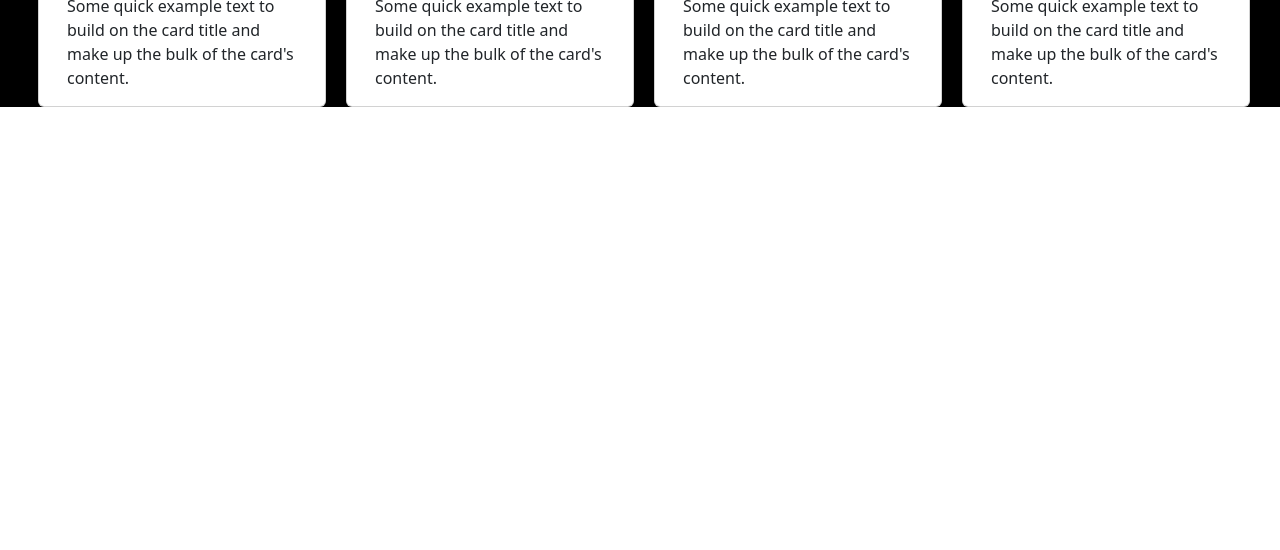
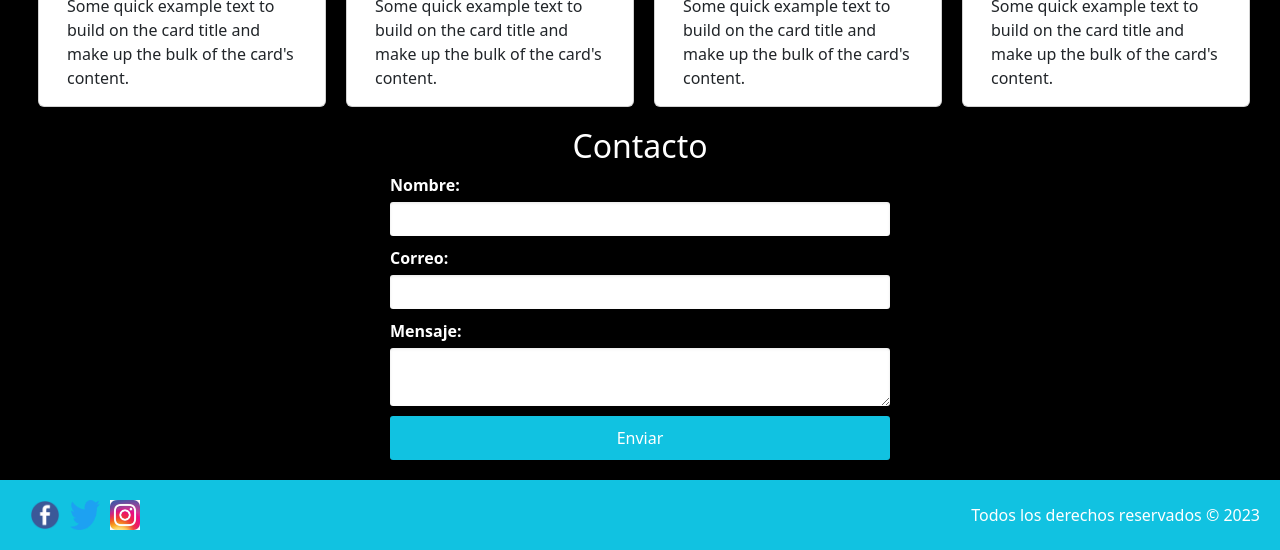
Before and after one commit to abrahampizarrock/prueba, a plain HTML site: page index.html in a window 1280 px wide. Shown: the part 1786-2336 px from the top of the page. Before the commit the page ends 1893 px from the top, so only its background shows below. Drawn offline with nearby package versions, Linux system fonts and the light colour scheme.

Commit message:
creo q es el commit final, eso espero

```diff
--- a/assets/css/estilo.css
+++ b/assets/css/estilo.css
@@ -73,3 +73,77 @@ html {
   margin-left: 20px;
   margin-top: 50px;
 }
+
+#Contacto {
+  background-color: black!important;
+  padding: 20px;
+  color: #fff;
+
+}
+
+h2 {
+  text-align: center;
+}
+
+form {
+  display: flex;
+  flex-direction: column;
+  max-width: 500px;
+  margin: auto;
+}
+
+label {
+  font-weight: bold;
+  margin-bottom: 5px;
+}
+
+input[type="text"],
+input[type="email"],
+textarea {
+  padding: 5px;
+  margin-bottom: 10px;
+  border: none;
+  border-radius: 3px;
+  box-shadow: inset 0 1px 3px rgba(0, 0, 0, 0.1);
+}
+
+input[type="submit"] {
+  background-color: rgb(17, 194, 225);
+  color: white;
+  border: none;
+  padding: 10px 20px;
+  border-radius: 3px;
+  cursor: pointer;
+}
+
+input[type="submit"]:hover {
+  background-color: #b7100d;
+}
+
+footer {
+  background-color: rgb(17, 194, 225);
+  color: #fff;
+  padding: 20px;
+  display: flex;
+  justify-content: space-between;
+}
+
+.redes-sociales {
+  display: flex;
+  align-items: center;
+}
+
+.redes-sociales img {
+  width: 30px;
+  height: 30px;
+  margin-left: 10px;
+}
+
+.derechos {
+  display: flex;
+  align-items: center;
+}
+
+.derechos p {
+  margin: 0;
+}
--- a/index.html
+++ b/index.html
@@ -34,7 +34,7 @@
                     <a class="nav-link" href="#Destacados">Destacados</a>
                     </li>
                     <li class="nav-item">
-                    <a class="nav-link" href="#">Contacto</a>
+                    <a class="nav-link" href="#Contacto">Contacto</a>
                     </li>
                 </ul>
             </div>
@@ -125,9 +125,40 @@
                 <p class="card-text">Some quick example text to build on the card title and make up the bulk of the card's content.</p>
                 </div>
             </div>
-         </div>
+        </div>
 
     </div>
+
+    <section id="Contacto">
+        <h2>Contacto</h2>
+        <form action="#" method="post">
+          <label for="nombre">Nombre:</label>
+          <input type="text" id="nombre" name="nombre" required>
+
+          <label for="correo">Correo:</label>
+          <input type="email" id="correo" name="correo" required>
+
+          <label for="mensaje">Mensaje:</label>
+          <textarea id="mensaje" name="mensaje" required></textarea>
+
+          <input type="submit" value="Enviar">
+        </form>
+    </section>
+
+    <footer>
+        <div class="redes-sociales">
+                <a href="#"><img src="assets/img/face.png" alt="Facebook"></a>
+                <a href="#"><img src="assets/img/twitter-logo-4.png" alt="Twitter"></a>
+                <a href="#"><img src="assets/img/th.jpg" alt="Instagram"></a>
+
+        </div>
+
+        <div class="derechos">
+          <p>Todos los derechos reservados © 2023</p>
+        </div>
+    </footer>
+
+
 
     <script src="https://cdn.jsdelivr.net/npm/bootstrap@5.3.0-alpha3/dist/js/bootstrap.bundle.min.js"></script>
     <script src="assets/js/script.js"></script>
```
Also changed, not shown: assets/img/face.png (added), assets/img/th.jpg (added), assets/img/twitter-logo-4.png (added).
